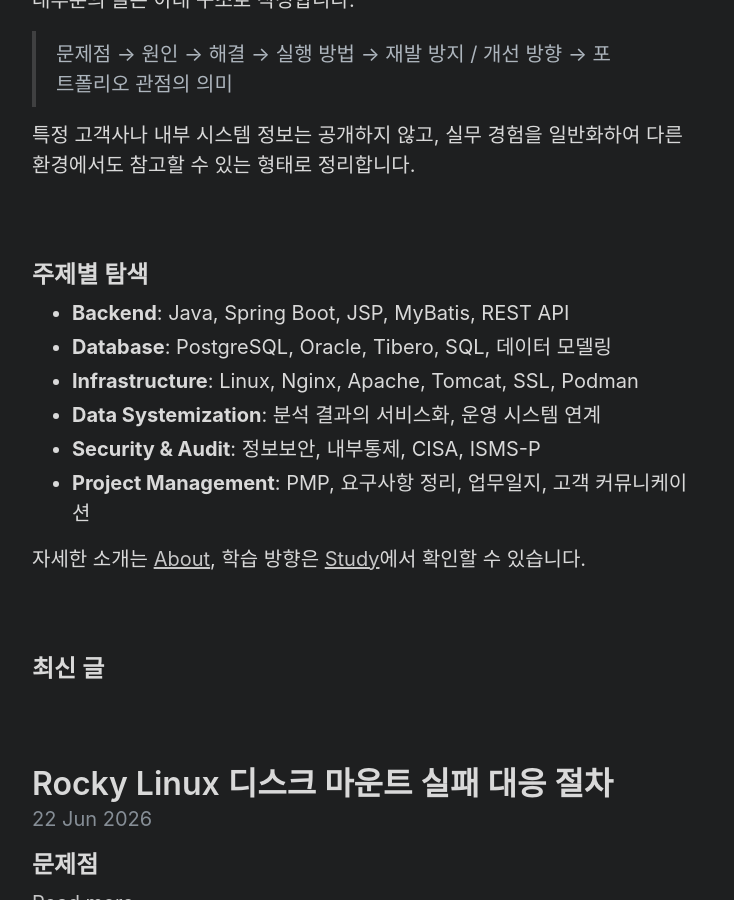
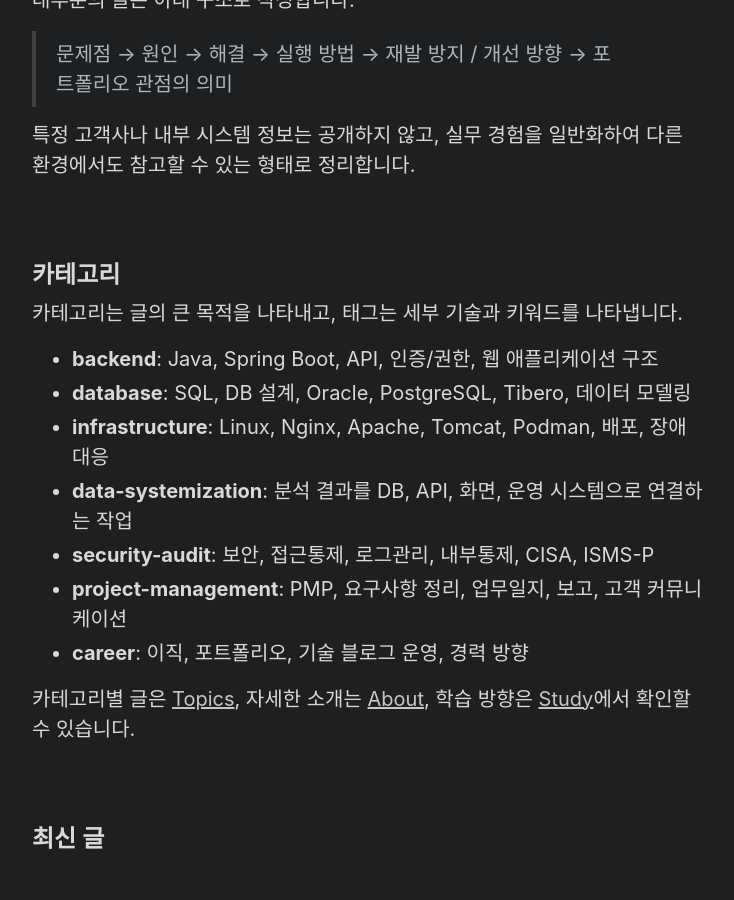
Before and after one commit to son1004007/son1004007.github.io, a Jekyll site: the page built from index.html, in a window 1280 px wide and 900 px high, scrolled down 1120 px. Shown: the whole window, without its empty margins (272-1006 px from the left). Built offline with Jekyll 4.4.1, drawn with Linux system fonts in a browser that asks for light colours; the list of posts is cut into pages by our own code.

Commit message:
layout: align home topics with category policy

```diff
--- a/index.html
+++ b/index.html
@@ -81,19 +81,24 @@
 </section>
 
 <section class="post">
-  <h2>주제별 탐색</h2>
+  <h2>카테고리</h2>
+
+  <p>
+    카테고리는 글의 큰 목적을 나타내고, 태그는 세부 기술과 키워드를 나타냅니다.
+  </p>
 
   <ul>
-    <li><strong>Backend</strong>: Java, Spring Boot, JSP, MyBatis, REST API</li>
-    <li><strong>Database</strong>: PostgreSQL, Oracle, Tibero, SQL, 데이터 모델링</li>
-    <li><strong>Infrastructure</strong>: Linux, Nginx, Apache, Tomcat, SSL, Podman</li>
-    <li><strong>Data Systemization</strong>: 분석 결과의 서비스화, 운영 시스템 연계</li>
-    <li><strong>Security & Audit</strong>: 정보보안, 내부통제, CISA, ISMS-P</li>
-    <li><strong>Project Management</strong>: PMP, 요구사항 정리, 업무일지, 고객 커뮤니케이션</li>
+    <li><strong>backend</strong>: Java, Spring Boot, API, 인증/권한, 웹 애플리케이션 구조</li>
+    <li><strong>database</strong>: SQL, DB 설계, Oracle, PostgreSQL, Tibero, 데이터 모델링</li>
+    <li><strong>infrastructure</strong>: Linux, Nginx, Apache, Tomcat, Podman, 배포, 장애 대응</li>
+    <li><strong>data-systemization</strong>: 분석 결과를 DB, API, 화면, 운영 시스템으로 연결하는 작업</li>
+    <li><strong>security-audit</strong>: 보안, 접근통제, 로그관리, 내부통제, CISA, ISMS-P</li>
+    <li><strong>project-management</strong>: PMP, 요구사항 정리, 업무일지, 보고, 고객 커뮤니케이션</li>
+    <li><strong>career</strong>: 이직, 포트폴리오, 기술 블로그 운영, 경력 방향</li>
   </ul>
 
   <p>
-    자세한 소개는 <a href="{{ '/about/' | relative_url }}">About</a>, 학습 방향은 <a href="{{ '/study/' | relative_url }}">Study</a>에서 확인할 수 있습니다.
+    카테고리별 글은 <a href="{{ '/categories/' | relative_url }}">Topics</a>, 자세한 소개는 <a href="{{ '/about/' | relative_url }}">About</a>, 학습 방향은 <a href="{{ '/study/' | relative_url }}">Study</a>에서 확인할 수 있습니다.
   </p>
 </section>
 
```
